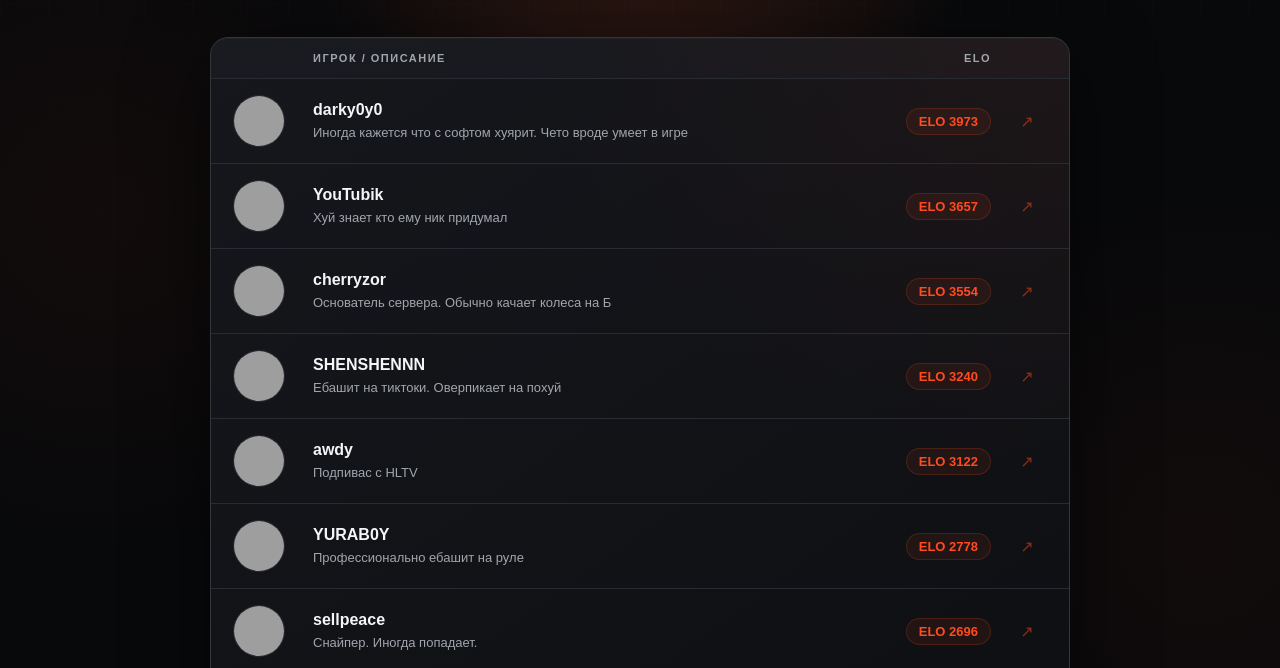
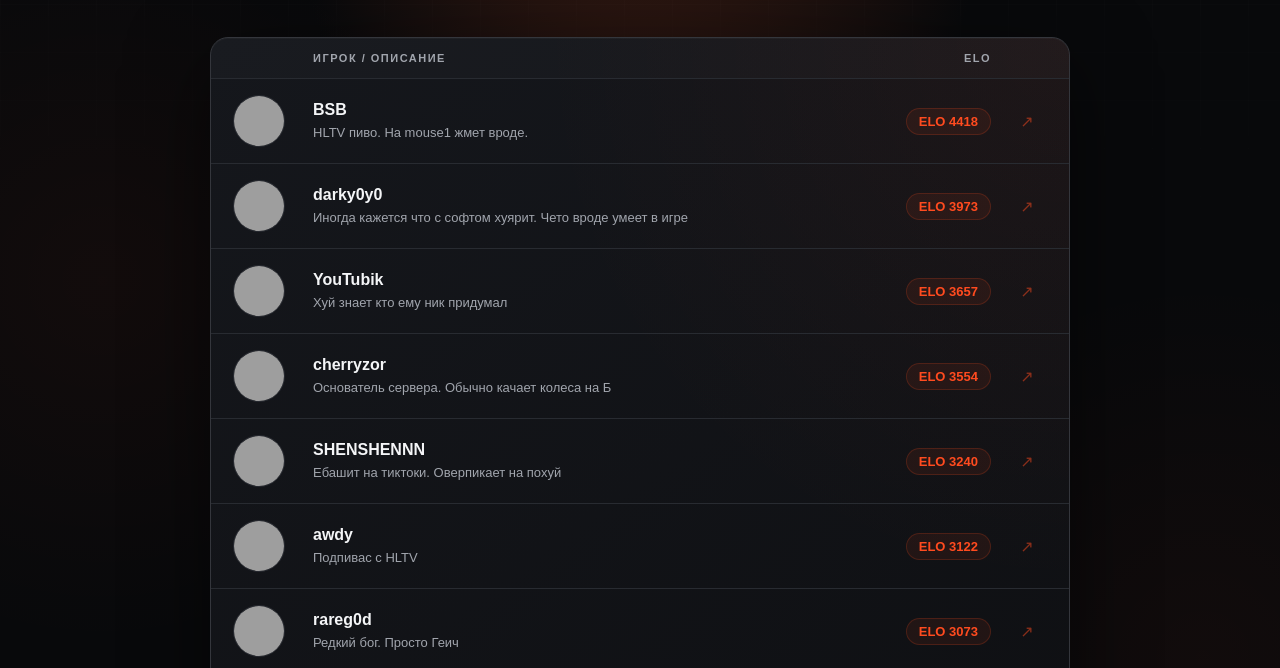
Before and after one commit to chonk1337/fplcs, a plain HTML site: page players.html in a window 1280 px wide. Shown: the part 284-952 px from the top of the page. Drawn offline with Linux system fonts and the light colour scheme; grey boxes are pictures that could not be loaded.

Commit message:
Update players.html

```diff
--- a/players.html
+++ b/players.html
@@ -517,6 +517,20 @@
         description: "Профессионально ебашит на руле",
         faceit: "https://www.faceit.com/ru/players/YURAB0Y"
       },
+      {
+        nickname: "rareg0d",
+        elo: 3073,
+        avatar: "https://avatars.fastly.steamstatic.com/b4b84c2eeee866a453eac91c012ba7393b61ef95_full.jpg",
+        description: "Редкий бог. Просто Геич",
+        faceit: "https://www.faceit.com/ru/players/rareg0d-"
+      },
+      {
+        nickname: "BSB",
+        elo: 4418,
+        avatar: "https://avatars.fastly.steamstatic.com/66bc76f15d320d43948fb3d354fb25d746a4153d_full.jpg",
+        description: "HLTV пиво. На mouse1 жмет вроде.",
+        faceit: "https://www.faceit.com/ru/players/dayone-_-"
+      },
     ];
 
     /* ============================================================
```
